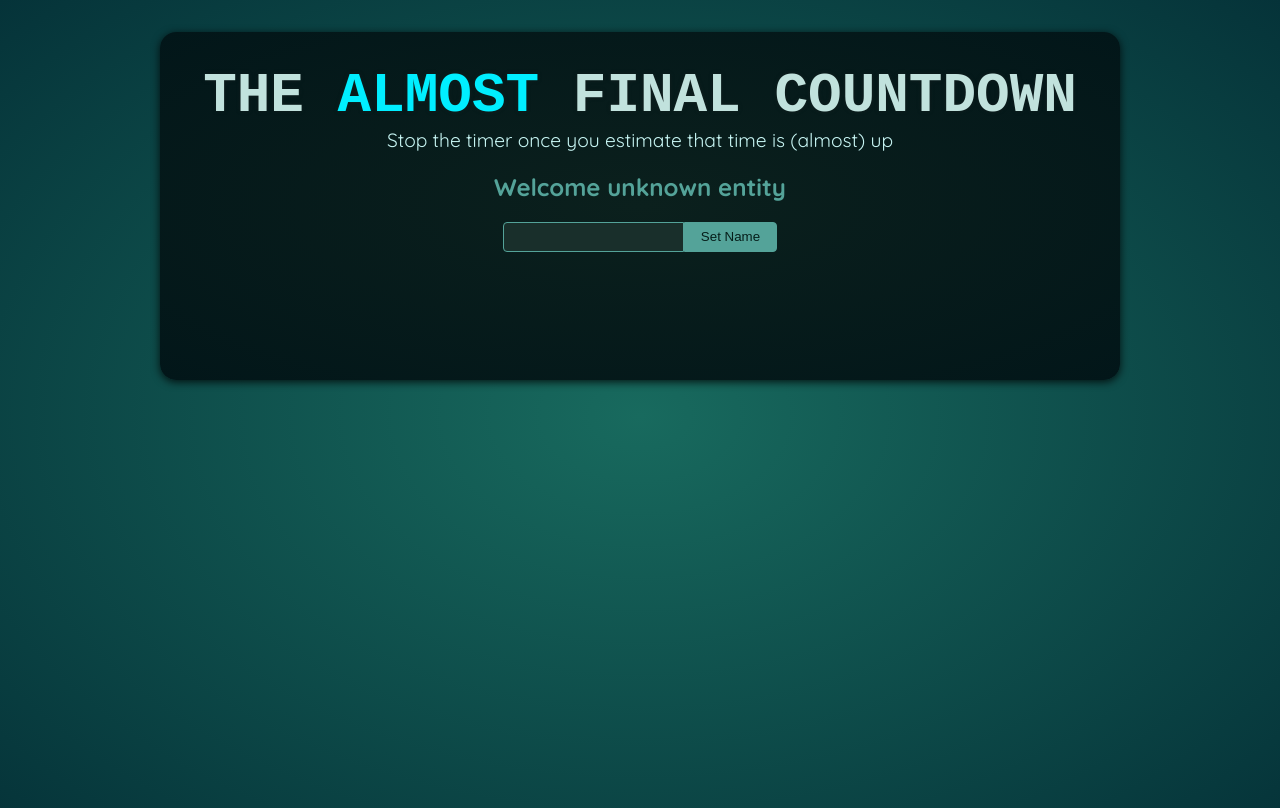
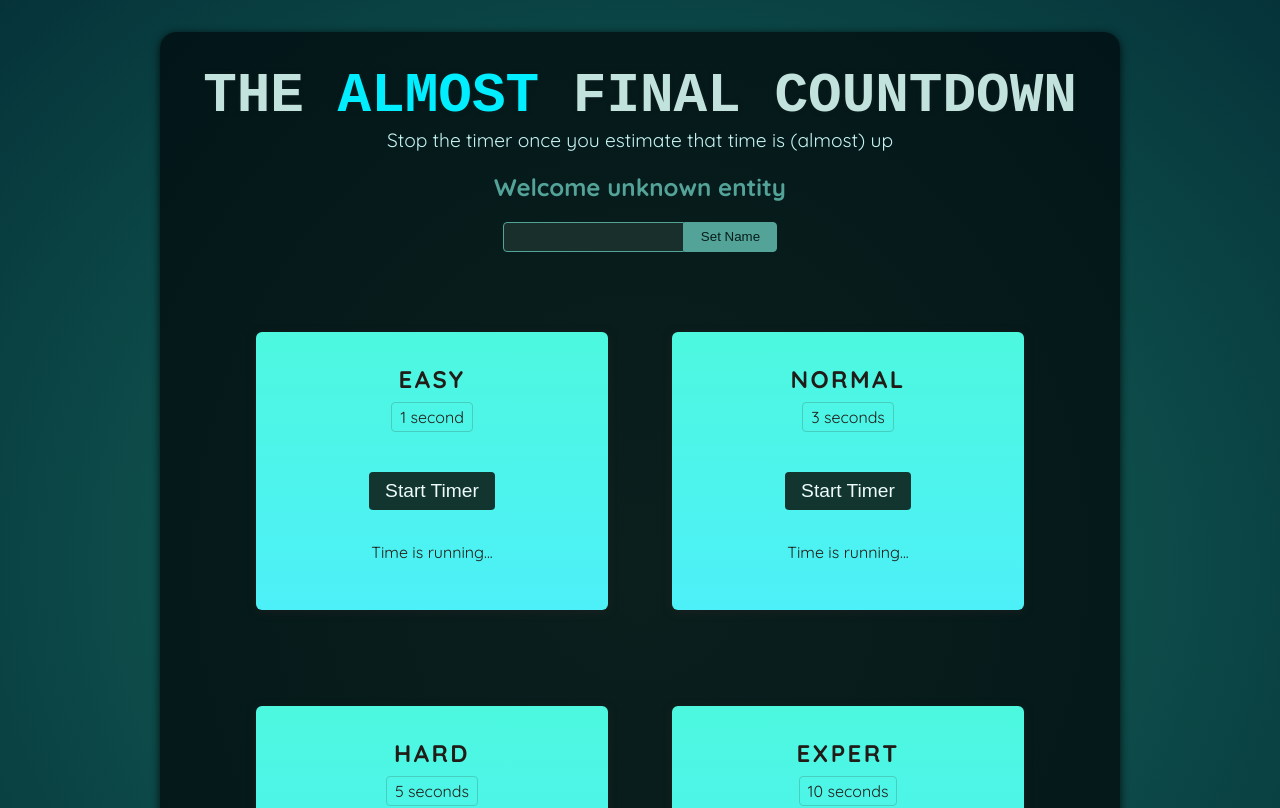
Before and after one commit to shivraj-roy/blind-timer, a React (Vite) app: page / in a window 1280 px wide. Shown: the top 808 px of the page. Built offline with nearby package versions, Linux system fonts and the light colour scheme; a web font is replaced by a local one.

Commit message:
add: TimerChallange component...

```diff
--- a/src/App.jsx
+++ b/src/App.jsx
@@ -1,10 +1,16 @@
 import Player from "./components/Player.jsx";
+import TimerChallange from "./components/TimerChallange.jsx";
 
 function App() {
    return (
       <>
          <Player />
-         <div id="challenges"></div>
+         <div id="challenges">
+            <TimerChallange title="EASY" targetTime={1} />
+            <TimerChallange title="NORMAL" targetTime={3} />
+            <TimerChallange title="HARD" targetTime={5} />
+            <TimerChallange title="EXPERT" targetTime={10} />
+         </div>
       </>
    );
 }
--- /dev/null
+++ b/src/components/TimerChallange.jsx
@@ -0,0 +1,14 @@
+export default function TimerChallange({ title, targetTime }) {
+   return (
+      <section className="challenge">
+         <h2>{title}</h2>
+         <p className="challenge-time">
+            {targetTime} second{targetTime > 1 ? "s" : ""}
+         </p>
+         <p>
+            <button>Start Timer</button>
+         </p>
+         <p>Time is running...</p>
+      </section>
+   );
+}
```
